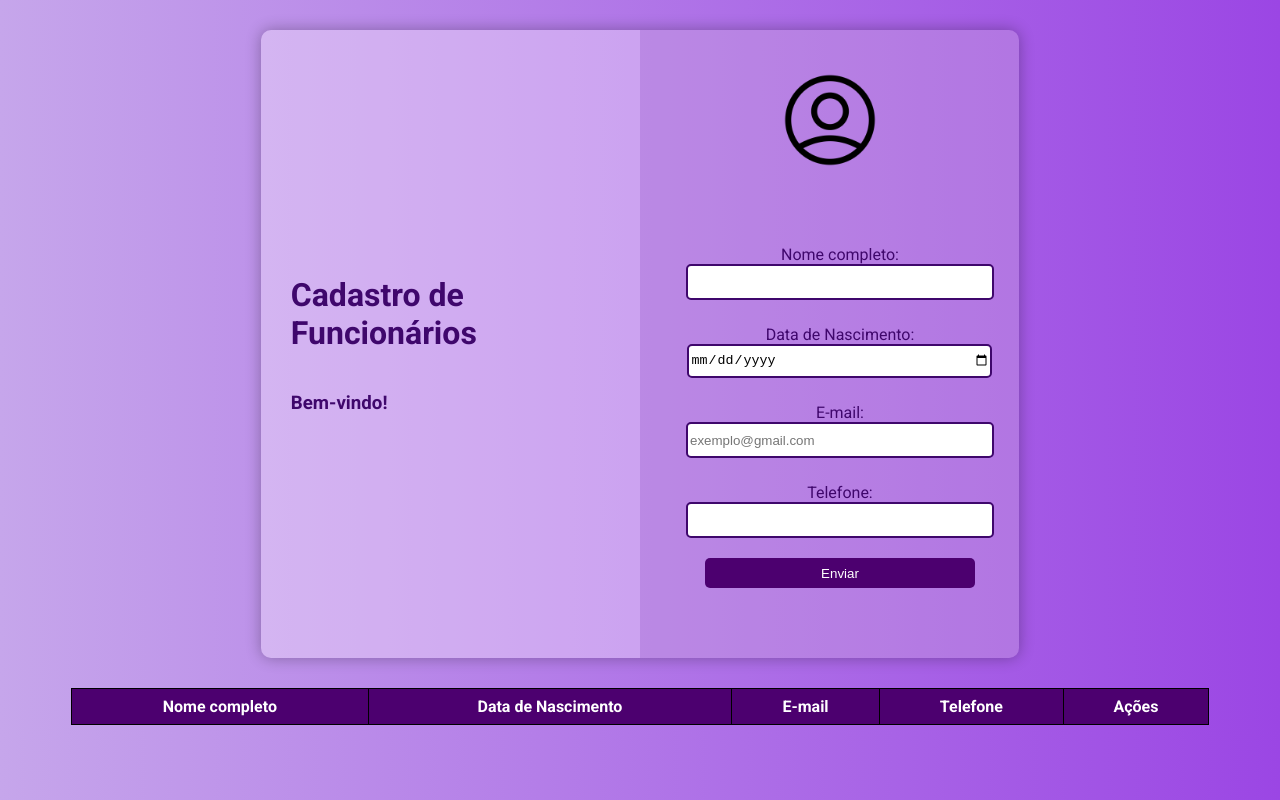
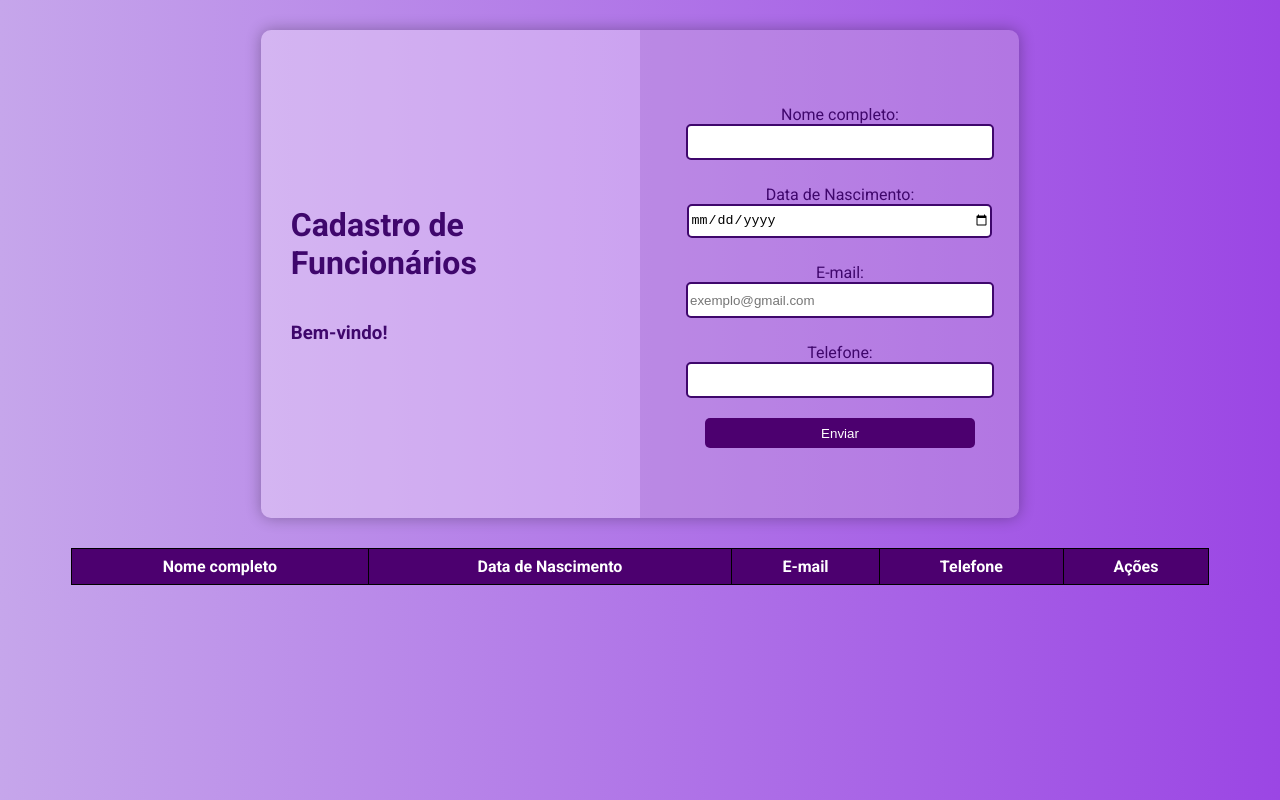
Before and after one commit to RafaelSilverUMJ/TRABALHO_VA2, a plain HTML site: page index.html in a window 1280 px wide. Drawn offline with Linux system fonts and the light colour scheme; a web font is replaced by a local one.

Commit message:
TIRAR IMAGEM

```diff
--- a/index.html
+++ b/index.html
@@ -19,7 +19,7 @@
         </div>
 
         <div id="div-form">
-            <img src="do-utilizador.png" alt="" id="login-img">
+
             <form id="cadastro">
                 <label for="nome">Nome completo:</label>
                 <input type="text" id="nome" name="nome" >
```
Also changed, not shown: do-utilizador.png (deleted).
